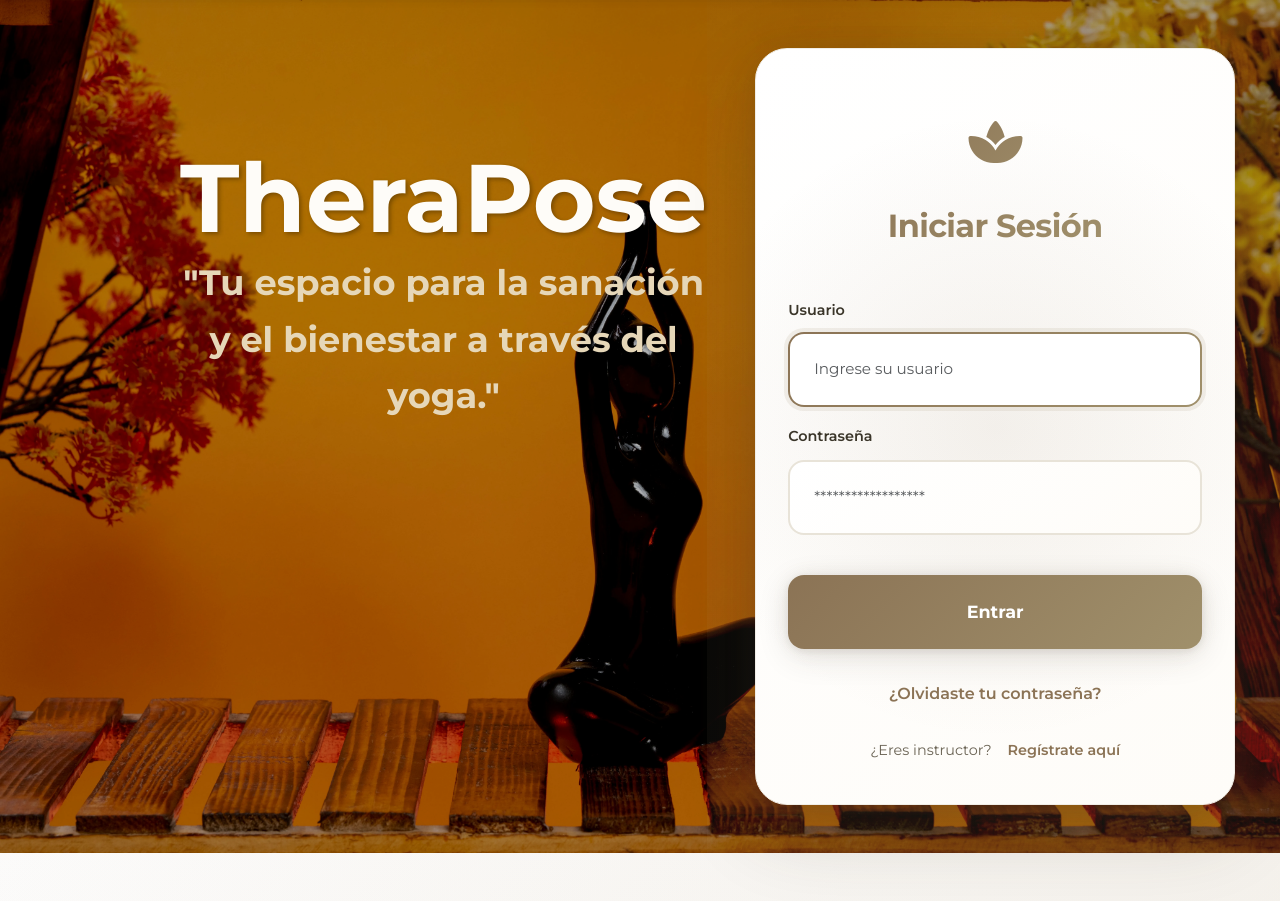
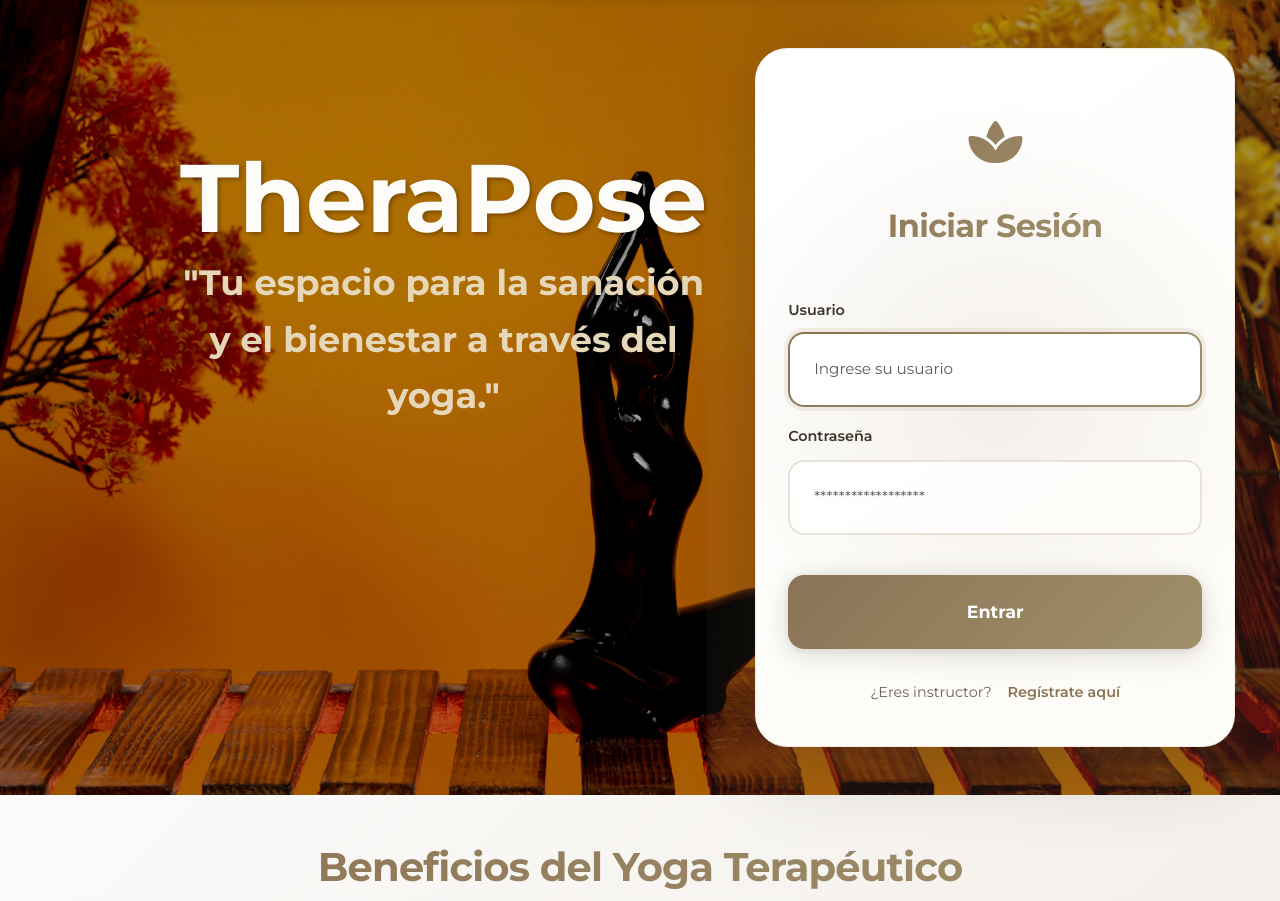
Before and after one commit to juansuarezb/TheraPose_v2.0, a FastAPI app: page / in a window 1280 px wide. Shown: the part 80-981 px from the top of the page. Run offline with FastAPI, Linux system fonts and the light colour scheme; some web fonts are replaced.

Commit message:
Fix/Delete opción de recuperación de contraseña

```diff
--- a/proyecto/templates/index.html
+++ b/proyecto/templates/index.html
@@ -106,16 +106,6 @@
                 </div>
                 <button type="submit" class="btn btn-primary">Entrar</button>
               </form>
-
-              <div class="mt-3">
-                <a
-                  href="http://localhost:8080/realms/yoga-realm/login-actions/reset-credentials?client_id=yoga-client"
-                  target="_blank"
-                >
-                  ¿Olvidaste tu contraseña?
-                </a>
-              </div>
-
               <div class="register-link">
                 <span>¿Eres instructor?</span>
                 <a href="/register-instructor">Regístrate aquí</a>
```
